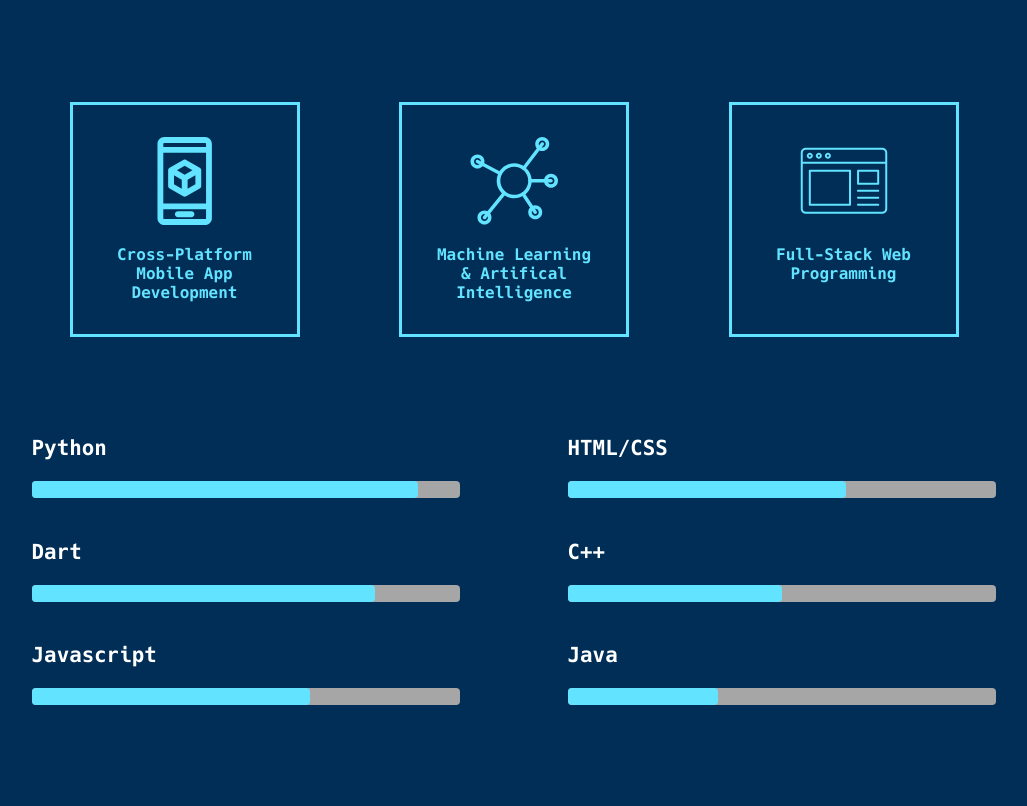
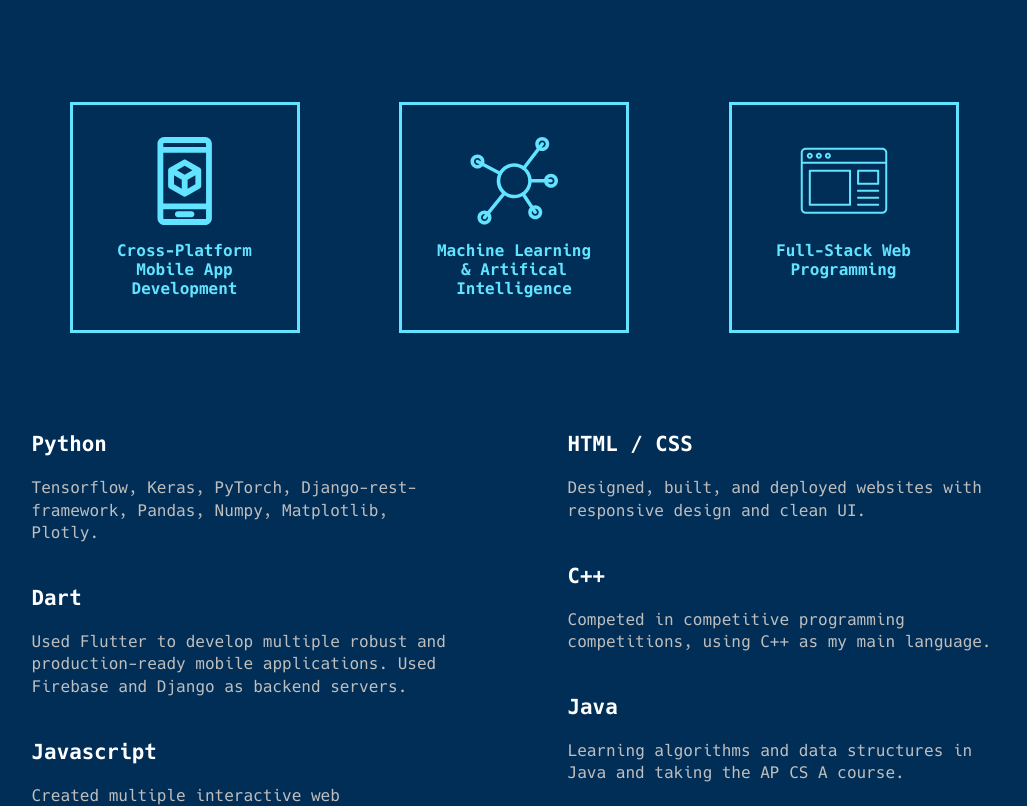
Before and after one commit to antz22/antz22.github.io, a React (Create React App) app: page / in a window 1280 px wide. Shown: the part 1360-2166 px from the top of the page, without its empty margins (126-1153 px from the left). Built offline with nearby package versions, Linux system fonts and the light colour scheme.

Commit message:
update skills section

```diff
--- a/src/assets/css/skills.css
+++ b/src/assets/css/skills.css
@@ -9,6 +9,15 @@ div#skills .container .skill {
   border: 4px solid #62E3FF;
   padding: 3em;
   margin: 3em;
+}
+
+div#skills .container .skill .skill-icon {
+  display: -webkit-box;
+  display: -ms-flexbox;
+  display: flex;
+  -webkit-box-pack: center;
+      -ms-flex-pack: center;
+          justify-content: center;
 }
 
 div#skills .container .skill .skill-icon img {
@@ -38,6 +47,12 @@ div#skills .container .skillbar .skillbar-name {
 
 div#skills .container .skillbar .skillbar-name h4 {
   margin-bottom: 1em;
+}
+
+div#skills .container .skillbar .skillbar-bar .skillbar-lang {
+  color: #BEBEBE;
+  font-size: 0.77em;
+  line-height: 1.4;
 }
 
 @media only screen and (min-width: 800px) {
--- a/src/assets/css/skills.scss
+++ b/src/assets/css/skills.scss
@@ -20,6 +20,8 @@ div#skills {
             margin: 3em;
 
             .skill-icon {
+                display: flex;
+                justify-content: center;
 
                 img {
                     width: 5.5em;
@@ -47,6 +49,16 @@ div#skills {
 
                 h4 {
                     margin-bottom: 1em;
+                }
+            }
+
+            .skillbar-bar {
+
+                .skillbar-lang {
+                    color: $secondary;
+                    font-size: 0.77em;
+                    line-height: 1.4;
+
                 }
             }
 
--- a/src/components/progress-bar.jsx
+++ /dev/null
@@ -1,25 +0,0 @@
-const ProgressBar = (props) => {
-  const { bgcolor, completed } = props;
-
-  const containerStyles = {
-    height: 17,
-    width: "100%",
-    backgroundColor: "#A6A6A6",
-    borderRadius: 4,
-  };
-
-  const fillerStyles = {
-    height: "100%",
-    width: `${completed}%`,
-    backgroundColor: bgcolor,
-    borderRadius: "inherit",
-  };
-
-  return (
-    <div style={containerStyles}>
-      <div style={fillerStyles}></div>
-    </div>
-  );
-};
-
-export default ProgressBar;
--- a/src/components/sections/awards.jsx
+++ b/src/components/sections/awards.jsx
@@ -73,19 +73,19 @@ function Awards() {
 
       <div className="container">
         <div className="award-row">
-          {awards.slice(0, 2).map(({ title, issuer, date, blurb }, index) => (
+          {awards.slice(0, 2).map(({ title, issuer, date, blurb }) => (
             <Award title={title} issuer={issuer} date={date} blurb={blurb} />
           ))}
         </div>
 
         <div className="award-row">
-          {awards.slice(2, 4).map(({ title, issuer, date, blurb }, index) => (
+          {awards.slice(2, 4).map(({ title, issuer, date, blurb }) => (
             <Award title={title} issuer={issuer} date={date} blurb={blurb} />
           ))}
         </div>
 
         <div className="award-row">
-          {awards.slice(4, 6).map(({ title, issuer, date, blurb }, index) => (
+          {awards.slice(4, 6).map(({ title, issuer, date, blurb }) => (
             <Award title={title} issuer={issuer} date={date} blurb={blurb} />
           ))}
         </div>
--- a/src/components/sections/experience.jsx
+++ b/src/components/sections/experience.jsx
@@ -94,7 +94,7 @@ function Experience() {
       <SectionHeader title="Experience" />
 
       <div className="container">
-        {experiences.map(({ title, company, date, img, pts, stack }, index) => (
+        {experiences.map(({ title, company, date, img, pts, stack }) => (
           <ExperienceCard
             title={title}
             company={company}
--- a/src/components/sections/projects.jsx
+++ b/src/components/sections/projects.jsx
@@ -136,7 +136,7 @@ function Projects() {
       <SectionHeader title="Projects" />
 
       <div className="container">
-        {projects.map(({ title, github, link, blurb, icons, img }, index) => (
+        {projects.map(({ title, github, link, blurb, icons, img }) => (
           <Project
             title={title}
             github={github}
--- a/src/components/sections/skills.jsx
+++ b/src/components/sections/skills.jsx
@@ -4,7 +4,6 @@ import SectionHeader from "../section-header";
 import MobileDev from "../../assets/icons/mobile-dev.svg";
 import AI from "../../assets/icons/ai.svg";
 import WebDev from "../../assets/icons/web-dev.svg";
-import ProgressBar from "../progress-bar";
 import { useEffect } from "react";
 import AOS from "aos";
 import "aos/dist/aos.css";
@@ -33,13 +32,40 @@ function SkillBar(props) {
         <h4>{props.name}</h4>
       </div>
       <div className="skillbar-bar">
-        <ProgressBar bgcolor="#62E3FF" completed={props.percent} />
+        <p className="skillbar-lang">{props.desc}</p>
       </div>
     </div>
   );
 }
 
 function Skills() {
+  const langs = [
+    {
+      name: "Python",
+      desc: "Tensorflow, Keras, PyTorch, Django-rest-framework, Pandas, Numpy, Matplotlib, Plotly.",
+    },
+    {
+      name: "Dart",
+      desc: "Used Flutter to develop multiple robust and production-ready mobile applications. Used Firebase and Django as backend servers.",
+    },
+    {
+      name: "Javascript",
+      desc: "Created multiple interactive web applications that deal with user data using React.js and Vue.js.",
+    },
+    {
+      name: "HTML / CSS",
+      desc: "Designed, built, and deployed websites with responsive design and clean UI.",
+    },
+    {
+      name: "C++",
+      desc: "Competed in competitive programming competitions, using C++ as my main language.",
+    },
+    {
+      name: "Java",
+      desc: "Learning algorithms and data structures in Java and taking the AP CS A course.",
+    },
+  ];
+
   return (
     <div id="skills">
       <SectionHeader title="Skills" />
@@ -56,15 +82,15 @@ function Skills() {
 
         <div className="skillbar-container">
           <div className="skillbar-col">
-            <SkillBar name="Python" percent="90" />
-            <SkillBar name="Dart" percent="80" />
-            <SkillBar name="Javascript" percent="65" />
+            {langs.slice(0, 3).map(({ name, desc }) => {
+              return <SkillBar name={name} desc={desc} />;
+            })}
           </div>
 
           <div className="skillbar-col">
-            <SkillBar name="HTML/CSS" percent="65" />
-            <SkillBar name="C++" percent="50" />
-            <SkillBar name="Java" percent="35" />
+            {langs.slice(3, 6).map(({ name, desc }) => {
+              return <SkillBar name={name} desc={desc} />;
+            })}
           </div>
         </div>
       </div>
```
Also changed, not shown: 1 other file (tests, documents, lock files or other folders).
